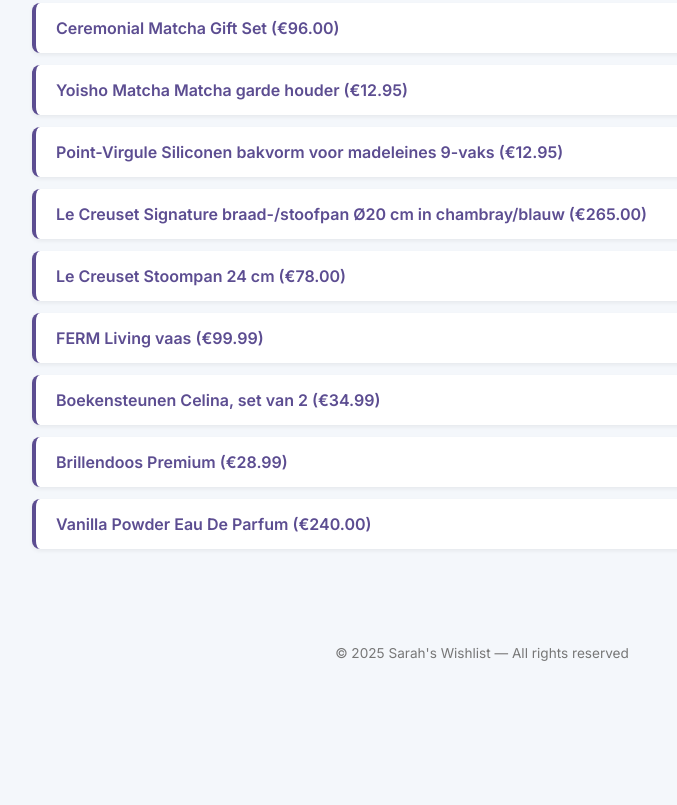
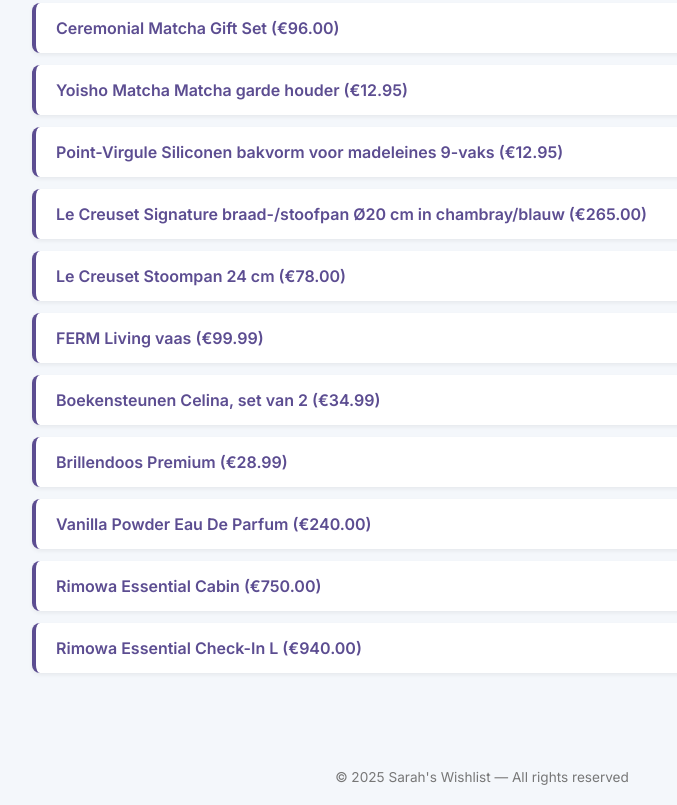
Before and after one commit to sarahsabanija/automatic-carnival, a plain HTML site: page index.html in a window 1280 px wide. Shown: the part 692-1497 px from the top of the page, without its empty margins (158-835 px from the left). Before the commit the page ends 1373 px from the top, so only its background shows below. Drawn offline with Linux system fonts and the light colour scheme.

Commit message:
Update index.html

```diff
--- a/index.html
+++ b/index.html
@@ -157,6 +157,7 @@
         <option value="kitchen">Kitchen</option>
         <option value="home">Home Accessories</option>
         <option value="personal">Personal Care</option>
+       <option value="travel">Travel</option>
       </select>
     </label>
 
@@ -264,6 +265,18 @@
           Vanilla Powder Eau De Parfum (€240.00)
         </a>
       </li>
+
+      <!-- Travel -->
+     <li data-category="travel" data-subcategory="suitcases" data-price="750.00">
+        <a href="https://www.rimowa.com/fi/en/luggage/colour/slate/cabin/83253831.html" target="_blank">
+          Rimowa Essential Cabin (€750.00)
+        </a>
+      </li>
+     <li data-category="travel" data-subcategory="suitcases" data-price="940.00">
+        <a href="https://www.rimowa.com/fi/en/luggage/colour/grey/check-in-l/83273831.html" target="_blank">
+          Rimowa Essential Check-In L (€940.00)
+        </a>
+      </li>
     </ul>
   </section>
 
@@ -282,7 +295,8 @@
       books: ['fiction', 'non-fiction', 'historical fiction'],
       kitchen: ['utensils', 'teas and coffees', 'baking', 'pots and pans'],
       home: ['vases', 'other'],
-      personal: ['fragrances', 'other']
+      personal: ['fragrances', 'other'],
+      travel: ['suitcases']
     };
 
     categoryFilter.addEventListener('change', () => {
```
